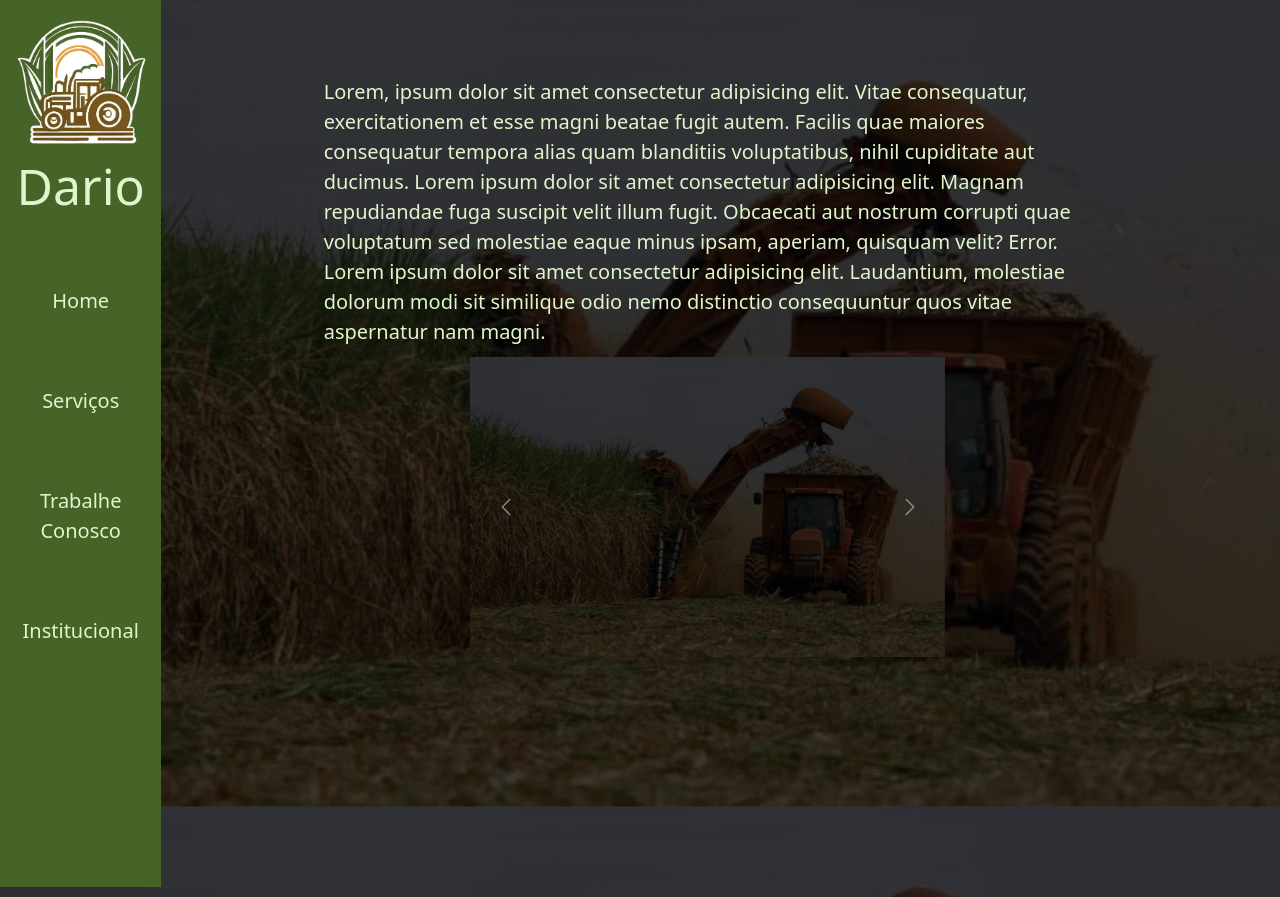
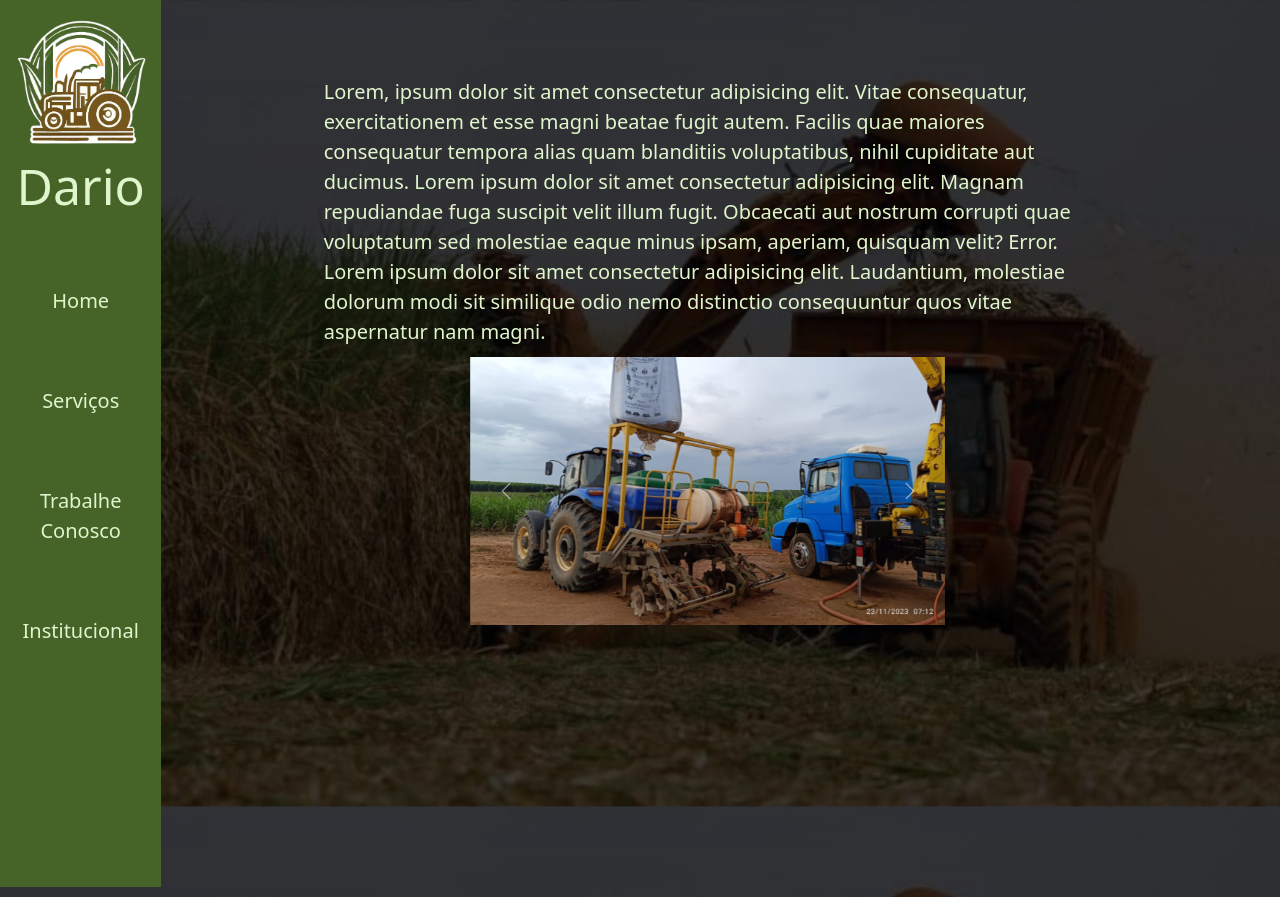
Before and after one commit to Lic4Lic4/ProjetoAgricolaDario, a PHP site: page / in a window 1280 px wide. Shown: the top 897 px of the page. Run offline with PHP 8.4, Linux system fonts and the light colour scheme.

Commit message:
Ajustes
Foram feitos ajustes de textos e imagens

```diff
--- a/ProjetoAgricolaDario/index.html
+++ b/ProjetoAgricolaDario/index.html
@@ -32,13 +32,13 @@
                       </ol>
                       <div class="carousel-inner">
                         <div class="carousel-item active">
-                          <img class="img-fluid d-block  w-auto" src="imageBg.jpg" alt="Primeiro Slide">
+                          <img class="img-fluid d-block  w-auto" src="img1.jpg" alt="Primeiro Slide">
                         </div>
                         <div class="carousel-item">
-                          <img class="img-fluid d-block  w-auto" src="canaAcucar.jpg" alt="Segundo Slide">
+                          <img class="img-fluid d-block  w-auto" src="img7.jpg" alt="Segundo Slide">
                         </div>
                         <div class="carousel-item">
-                          <img class="img-fluid d-block w-auto" src="imageBg.jpg" alt="Terceiro Slide">
+                          <img class="img-fluid d-block w-auto" src="img3.jpg" alt="Terceiro Slide">
                         </div>
                       </div>
                       <a class="carousel-control-prev" href="#carouselExampleIndicators" role="button" data-slide="prev">
--- a/ProjetoAgricolaDario/institucional.css
+++ b/ProjetoAgricolaDario/institucional.css
@@ -83,7 +83,7 @@ a:hover {
 }
 
 .caixa {
-    border: 1rem solid #e0f5cc;
+    border: 0.5rem solid #e0f5cc;
     border-radius: 2rem;
     margin-left: 15%;
     padding: 1%;
--- a/ProjetoAgricolaDario/servicos.css
+++ b/ProjetoAgricolaDario/servicos.css
@@ -79,7 +79,8 @@ p {
     align-items: center;
     width: 100vw;
     height: 20%;
-    margin: 5% 0 30% 0;
+    margin-left: 5%;
+    margin-top: 1%;
 
 
 }
```
Also changed, not shown: ProjetoAgricolaDario/servicos.html (+10 -5 lines), ProjetoAgricolaDario/img2.jpg (added), ProjetoAgricolaDario/img3.jpg (added), ProjetoAgricolaDario/img4.jpg (added), ProjetoAgricolaDario/img5.jpg (added), ProjetoAgricolaDario/img6.jpg (added), ProjetoAgricolaDario/img7.jpg (added).
